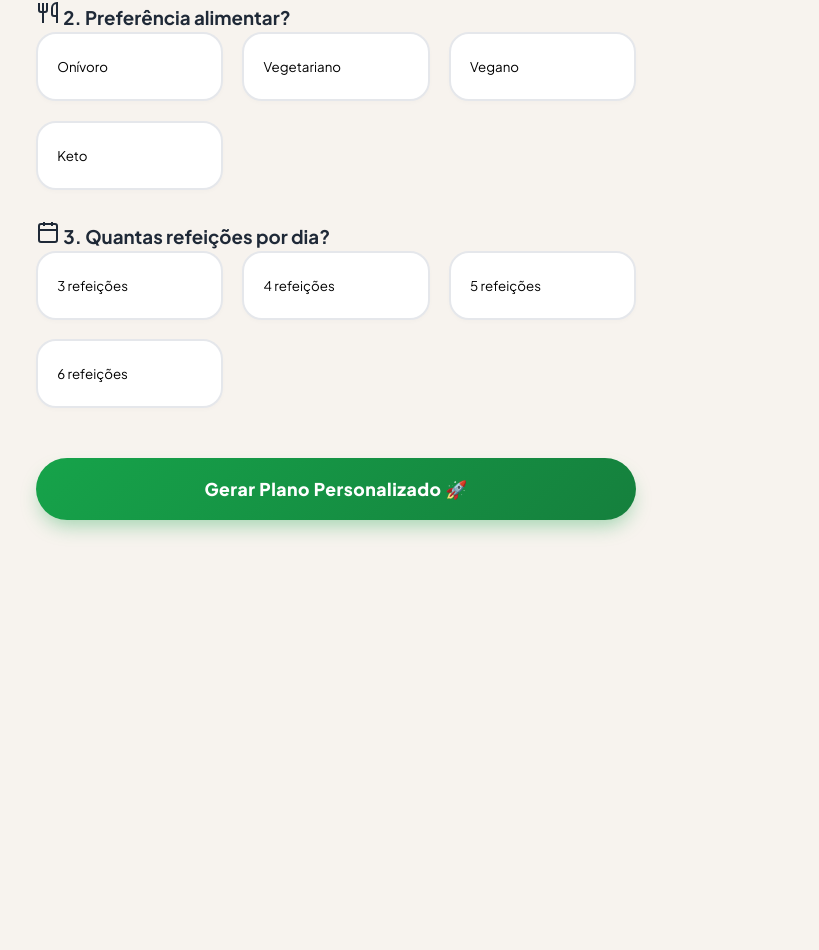
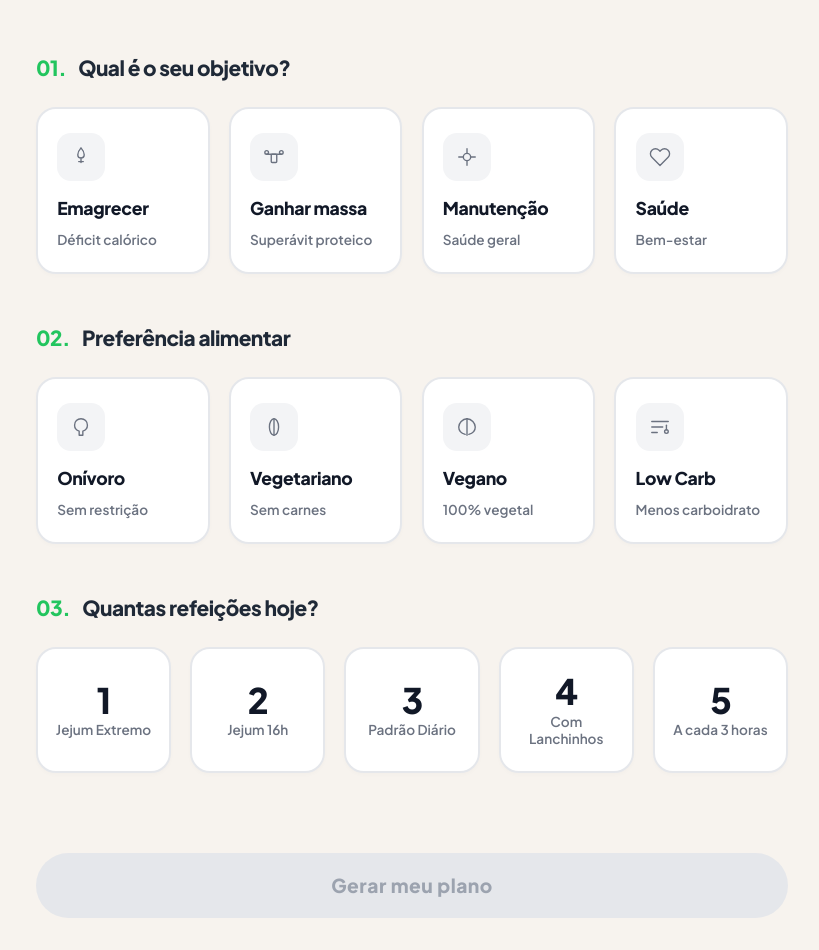
Before and after one commit to elevanceseguros/Nutri, a Next.js app: page / in a window 1280 px wide. Shown: the part 433-1383 px from the top of the page, without its empty margins (228-1047 px from the left). Before the commit the page ends 985 px from the top, so only its background shows below. Built offline with nearby package versions, Linux system fonts and the light colour scheme; a web font is replaced by a local one.

Commit message:
Update page.tsx

```diff
--- a/src/app/page.tsx
+++ b/src/app/page.tsx
@@ -1,30 +1,74 @@
 "use client";
 
 import React, { useState, useEffect } from "react";
-import { supabase } from "../lib/supabase";
+import { supabase } from "../lib/supabase"; // Conexão que criamos
 import styles from "./page.module.css";
 
-// --- ÍCONES ---
-const Target = () => <svg width="24" height="24" viewBox="0 0 24 24" fill="none" stroke="currentColor" strokeWidth="2"><circle cx="12" cy="12" r="10"/><circle cx="12" cy="12" r="6"/><circle cx="12" cy="12" r="2"/></svg>;
-const Utensils = () => <svg width="24" height="24" viewBox="0 0 24 24" fill="none" stroke="currentColor" strokeWidth="2"><path d="M3 2v7c0 1.1.9 2 2 2h4a2 2 0 0 0 2-2V2"/><path d="M7 2v20"/><path d="M21 15V2v0a5 5 0 0 0-5 5v6c0 1.1.9 2 2 2h3Zm0 0v7"/></svg>;
-const Calendar = () => <svg width="24" height="24" viewBox="0 0 24 24" fill="none" stroke="currentColor" strokeWidth="2"><rect width="18" height="18" x="3" y="4" rx="2" ry="2"/><line x1="16" y1="2" x2="16" y2="6"/><line x1="8" y1="2" x2="8" y2="6"/><line x1="3" y1="10" x2="21" y2="10"/></svg>;
+// --- TIPAGENS GLOBAIS ---
+type Objetivo = "emagrecer" | "massa" | "manutencao" | "saude";
+type Dieta = "onivoro" | "vegetariano" | "vegano" | "lowcarb";
+type Screen = "onboarding" | "loading" | "plan";
+type ModalType = "swap" | "new" | null;
+type BillingType = "mensal" | "anual";
+
+interface Ingrediente { item: string; substituto: string; }
+interface Refeicao {
+  nome: string; horario: string; prato: string;
+  descricao: string; ingredientes: Ingrediente[]; preparo: string[];
+  foto_url?: string;
+  calorias: number; proteinas_g: number; carboidratos_g: number; gorduras_g: number;
+}
+interface Plano {
+  titulo: string; subtitulo: string; calorias_totais: number;
+  proteinas_g: number; carboidratos_g: number; gorduras_g: number;
+  dica_do_dia: string; refeicoes: Refeicao[];
+}
+
+// --- ÍCONES ORIGINAIS (MANTIDOS) ---
+function IcoEmagrecer() { return (<svg width="22" height="22" viewBox="0 0 24 24" fill="none" stroke="currentColor" strokeWidth="1.5" strokeLinecap="round" strokeLinejoin="round"><path d="M12 2c0 0-3.5 4-3.5 7.5a3.5 3.5 0 007 0C15.5 6 12 2 12 2z"/><line x1="12" y1="13" x2="12" y2="18"/><line x1="9.5" y1="17" x2="14.5" y2="17"/></svg>); }
+function IcoMassa() { return (<svg width="22" height="22" viewBox="0 0 24 24" fill="none" stroke="currentColor" strokeWidth="1.5" strokeLinecap="round" strokeLinejoin="round"><rect x="9" y="9" width="6" height="9" rx="1"/><line x1="4" y1="9" x2="20" y2="9"/><circle cx="4" cy="7" r="2"/><circle cx="20" cy="7" r="2"/></svg>); }
+function IcoManutencao() { return (<svg width="22" height="22" viewBox="0 0 24 24" fill="none" stroke="currentColor" strokeWidth="1.5" strokeLinecap="round" strokeLinejoin="round"><circle cx="12" cy="12" r="4"/><line x1="12" y1="3" x2="12" y2="8"/><line x1="12" y1="16" x2="12" y2="21"/><line x1="3" y1="12" x2="8" y2="12"/><line x1="16" y1="12" x2="21" y2="12"/></svg>); }
+function IcoSaude() { return (<svg width="22" height="22" viewBox="0 0 24 24" fill="none" stroke="currentColor" strokeWidth="1.5" strokeLinecap="round" strokeLinejoin="round"><path d="M20.84 4.61a5.5 5.5 0 00-7.78 0L12 5.67l-1.06-1.06a5.5 5.5 0 00-7.78 7.78l1.06 1.06L12 21.23l7.78-7.78 1.06-1.06a5.5 5.5 0 000-7.78z"/></svg>); }
+function IcoOnivoro() { return (<svg width="22" height="22" viewBox="0 0 24 24" fill="none" stroke="currentColor" strokeWidth="1.5" strokeLinecap="round" strokeLinejoin="round"><path d="M12 3c-4 0-7 3-7 7 0 3 2 5.5 5 6.5V21h4v-4.5c3-1 5-3.5 5-6.5 0-4-3-7-7-7z"/></svg>); }
+function IcoVegetariano() { return (<svg width="22" height="22" viewBox="0 0 24 24" fill="none" stroke="currentColor" strokeWidth="1.5" strokeLinecap="round" strokeLinejoin="round"><ellipse cx="12" cy="12" rx="5" ry="9"/><line x1="12" y1="3" x2="12" y2="21"/></svg>); }
+function IcoVegano() { return (<svg width="22" height="22" viewBox="0 0 24 24" fill="none" stroke="currentColor" strokeWidth="1.5" strokeLinecap="round" strokeLinejoin="round"><path d="M12 3C7 3 3 8 3 12c0 4 3 7 7 8"/><path d="M12 3c5 0 9 5 9 9 0 4-3 7-7 8"/><line x1="12" y1="3" x2="12" y2="21"/></svg>); }
+function IcoLowCarb() { return (<svg width="22" height="22" viewBox="0 0 24 24" fill="none" stroke="currentColor" strokeWidth="1.5" strokeLinecap="round" strokeLinejoin="round"><line x1="3" y1="6" x2="21" y2="6"/><line x1="3" y1="12" x2="15" y2="12"/><line x1="3" y1="18" x2="9" y2="18"/><circle cx="19" cy="17" r="2"/><line x1="19" y1="15" x2="19" y2="10"/></svg>); }
+
+// --- DADOS FIXOS ---
+const OBJETIVO_LABELS: Record<Objetivo, string> = { emagrecer: "Emagrecimento", massa: "Ganho de Massa", manutencao: "Manutenção", saude: "Saúde Geral" };
+const DIETA_LABELS: Record<Dieta, string> = { onivoro: "Onívoro", vegetariano: "Vegetariano", vegano: "Vegano", lowcarb: "Low Carb" };
+const OBJETIVOS = [
+  { v: "emagrecer" as Objetivo, ic: IcoEmagrecer, lb: "Emagrecer", sub: "Déficit calórico" },
+  { v: "massa" as Objetivo, ic: IcoMassa, lb: "Ganhar massa", sub: "Superávit proteico" },
+  { v: "manutencao" as Objetivo, ic: IcoManutencao, lb: "Manutenção", sub: "Saúde geral" },
+  { v: "saude" as Objetivo, ic: IcoSaude, lb: "Saúde", sub: "Bem-estar" },
+];
+const DIETAS = [
+  { v: "onivoro" as Dieta, ic: IcoOnivoro, lb: "Onívoro", sub: "Sem restrição" },
+  { v: "vegetariano" as Dieta, ic: IcoVegetariano, lb: "Vegetariano", sub: "Sem carnes" },
+  { v: "vegano" as Dieta, ic: IcoVegano, lb: "Vegano", sub: "100% vegetal" },
+  { v: "lowcarb" as Dieta, ic: IcoLowCarb, lb: "Low Carb", sub: "Menos carboidrato" },
+];
+const MEAL_OPTIONS = [ { v: 1, sub: "Jejum Extremo" }, { v: 2, sub: "Jejum 16h" }, { v: 3, sub: "Padrão Diário" }, { v: 4, sub: "Com Lanchinhos" }, { v: 5, sub: "A cada 3 horas" } ];
+const MACRO_ITEMS: { key: keyof Plano; label: string }[] = [ { key: "calorias_totais", label: "kcal" }, { key: "proteinas_g", label: "proteína" }, { key: "carboidratos_g", label: "carbs" }, { key: "gorduras_g", label: "gorduras" } ];
 
 export default function Home() {
+  // LÓGICA DE LOGIN INTEGRADA
   const [user, setUser] = useState<any>(null);
   const [isPro, setIsPro] = useState(false);
 
-  // Estados do Fluxo de Passos
-  const [step, setStep] = useState(1);
-  const [objective, setObjective] = useState("");
-  const [dietType, setDietType] = useState("");
-  const [mealsCount, setMealsCount] = useState("");
-
-  const [isGenerating, setIsGenerating] = useState(false);
-  const [screen, setScreen] = useState("setup"); // setup ou plan
-  const [showPaywall, setShowPaywall] = useState(false);
+  const [objetivo, setObjetivo] = useState<Objetivo | null>(null);
+  const [dieta, setDieta] = useState<Dieta | null>(null);
+  const [refeicoes, setRefeicoes] = useState<number | null>(null);
+  const [screen, setScreen] = useState<Screen>("onboarding");
+  const [plano, setPlano] = useState<Plano | null>(null);
+  const [erro, setErro] = useState<string | null>(null);
+  const [openMeal, setOpenMeal] = useState<number>(0);
+  const [modalType, setModalType] = useState<ModalType>(null);
+  const [billing, setBilling] = useState<BillingType>("anual");
 
   useEffect(() => {
-    const checkUser = async () => {
+    const checkAuth = async () => {
       const { data: { session } } = await supabase.auth.getSession();
       if (session?.user) {
         setUser(session.user);
@@ -32,131 +76,189 @@ export default function Home() {
         if (perfil?.plano === "pro") setIsPro(true);
       }
     };
-    checkUser();
+    checkAuth();
   }, []);
 
-  const handleFinalGenerate = () => {
-    setIsGenerating(true);
-    setTimeout(() => {
-      setIsGenerating(false);
+  const canGenerate = objetivo && dieta && refeicoes;
+  const currentPrice = billing === "mensal" ? "19" : "9";
+  const currentCents = billing === "mensal" ? ",97" : ",99";
+  const currentLink = billing === "mensal" ? "https://pay.cakto.com.br/3763j6f_853173" : "https://pay.cakto.com.br/bv6bu58";
+
+  async function gerarPlano() {
+    if (!objetivo || !dieta || !refeicoes) return;
+    setErro(null);
+    setScreen("loading");
+    try {
+      const res = await fetch("/api/plano", {
+        method: "POST",
+        headers: { "Content-Type": "application/json" },
+        body: JSON.stringify({ objetivo, dieta, refeicoes }),
+      });
+      if (!res.ok) throw new Error("Erro");
+      const data: Plano = await res.json();
+      setPlano(data);
+      setOpenMeal(0);
       setScreen("plan");
-    }, 2500);
-  };
+    } catch (err) {
+      setErro("Não consegui gerar o plano. Tente novamente.");
+      setScreen("onboarding");
+    }
+  }
 
   return (
-    <div className={styles.container}>
-      {/* HEADER COM BOTÃO DE ENTRAR ELEGANTE */}
+    <>
       <header className={styles.header}>
         <div className={styles.logo}>Nutry<span className={styles.logoAccent}>.life</span></div>
-        <div className={styles.headerRight}>
+        <div style={{ display: 'flex', gap: '12px', alignItems: 'center' }}>
           {user ? (
-            <div className={styles.userStatus}>
-              <span className={styles.tag} style={{ background: isPro ? '#22c55e' : '#f3f4f6', color: isPro ? '#fff' : '#666' }}>
-                {isPro ? "🚀 PRO" : "FREE"}
-              </span>
-              <button onClick={() => supabase.auth.signOut().then(() => window.location.reload())} className={styles.swapBtn}>Sair</button>
-            </div>
+            <>
+              <span className={styles.tag} style={{background: isPro ? '#22c55e' : '#eee', color: isPro ? '#fff' : '#666', fontSize: '0.7rem'}}>{isPro ? "PRO" : "FREE"}</span>
+              <button onClick={() => supabase.auth.signOut().then(() => window.location.reload())} className={styles.swapBtn} style={{fontSize: '0.75rem'}}>Sair</button>
+            </>
           ) : (
-            <a href="/login" className={styles.btnPrimary} style={{ padding: '8px 20px', fontSize: '0.85rem', textDecoration: 'none', borderRadius: '8px' }}>Entrar</a>
+            <a href="/login" className={styles.tag} style={{textDecoration: 'none', cursor: 'pointer', background: '#22c55e', color: '#fff'}}>Entrar</a>
           )}
+          <div className={styles.badge}>Beta</div>
         </div>
       </header>
 
       <main className={styles.main}>
-        {screen === "setup" ? (
-          <div className="fade-up" style={{ width: '100%', maxWidth: '600px', textAlign: 'center' }}>
-            <h1 className={styles.heroTitle}>Monte sua dieta <span className={styles.logoAccent}>inteligente</span></h1>
+        {screen === "onboarding" && (
+          <div className="fade-up">
+            <div className={styles.heroEyebrow}>
+              <div className={styles.heroLine} /><span className={styles.heroEyebrowText}>Inteligência Artificial Nutricional</span>
+            </div>
+            <h1 className={styles.heroTitle}>A sua <em className={styles.heroEm}>dieta perfeita</em><br />feita em segundos.</h1>
+            <p className={styles.heroSub}>Chega de dúvidas sobre o que comer. Selecione suas preferências abaixo e nossa IA criará um cardápio completo, focado no seu objetivo.</p>
 
-            {/* STEP 1: OBJETIVO */}
-            <div style={{ marginTop: '40px', textAlign: 'left' }}>
-              <h3 className={styles.stepTitle}><Target /> 1. Qual seu objetivo?</h3>
+            <div className={styles.qBlock}>
+              <div className={styles.qLabelRow}><span className={styles.qNum}>01.</span><span className={styles.qLabel}>Qual é o seu objetivo?</span></div>
               <div className={styles.qGrid}>
-                {["Emagrecer", "Ganhar Massa", "Saúde"].map((opt) => (
-                  <button key={opt} className={objective === opt ? styles.qBtnActive : styles.qBtn} onClick={() => setObjective(opt)}>{opt}</button>
+                {OBJETIVOS.map(({ v, ic: Ic, lb, sub }) => (
+                  <button key={v} className={`${styles.qBtn} ${objetivo === v ? styles.qBtnActive : ""}`} onClick={() => setObjetivo(v)}>
+                    <span className={styles.qBtnIcon}><Ic /></span><span className={styles.qBtnLabel}>{lb}</span><span className={styles.qBtnSub}>{sub}</span>
+                  </button>
                 ))}
               </div>
             </div>
 
-            {/* STEP 2: TIPO DE DIETA */}
-            <div style={{ marginTop: '30px', textAlign: 'left' }}>
-              <h3 className={styles.stepTitle}><Utensils /> 2. Preferência alimentar?</h3>
+            <div className={styles.qBlock}>
+              <div className={styles.qLabelRow}><span className={styles.qNum}>02.</span><span className={styles.qLabel}>Preferência alimentar</span></div>
               <div className={styles.qGrid}>
-                {["Onívoro", "Vegetariano", "Vegano", "Keto"].map((opt) => (
-                  <button key={opt} className={dietType === opt ? styles.qBtnActive : styles.qBtn} onClick={() => setDietType(opt)}>{opt}</button>
+                {DIETAS.map(({ v, ic: Ic, lb, sub }) => (
+                  <button key={v} className={`${styles.qBtn} ${dieta === v ? styles.qBtnActive : ""}`} onClick={() => setDieta(v)}>
+                    <span className={styles.qBtnIcon}><Ic /></span><span className={styles.qBtnLabel}>{lb}</span><span className={styles.qBtnSub}>{sub}</span>
+                  </button>
                 ))}
               </div>
             </div>
 
-            {/* STEP 3: REFEIÇÕES */}
-            <div style={{ marginTop: '30px', textAlign: 'left' }}>
-              <h3 className={styles.stepTitle}><Calendar /> 3. Quantas refeições por dia?</h3>
-              <div className={styles.qGrid}>
-                {["3 refeições", "4 refeições", "5 refeições", "6 refeições"].map((opt) => (
-                  <button key={opt} className={mealsCount === opt ? styles.qBtnActive : styles.qBtn} onClick={() => setMealsCount(opt)}>{opt}</button>
+            <div className={styles.qBlock}>
+              <div className={styles.qLabelRow}><span className={styles.qNum}>03.</span><span className={styles.qLabel}>Quantas refeições hoje?</span></div>
+              <div className={styles.mealsGrid}>
+                {MEAL_OPTIONS.map(({ v, sub }) => (
+                  <button key={v} className={`${styles.mealBtn} ${refeicoes === v ? styles.qBtnActive : ""}`} onClick={() => setRefeicoes(v)}>
+                    <span className={styles.mealNum}>{v}</span><span className={styles.mealSub}>{sub}</span>
+                  </button>
                 ))}
               </div>
             </div>
+            {erro && <div className={styles.errMsg}>{erro}</div>}
+            <button className={`${styles.btnPrimary} ${!canGenerate ? styles.btnDisabled : ""}`} disabled={!canGenerate} onClick={gerarPlano}>Gerar meu plano</button>
+          </div>
+        )}
 
-            {/* BOTÃO GERAR PLANO (Só ativa se tudo estiver selecionado) */}
-            <button
-              className={styles.btnPrimary}
-              style={{ marginTop: '50px', width: '100%', padding: '20px', fontSize: '1.1rem' }}
-              disabled={!objective || !dietType || !mealsCount}
-              onClick={handleFinalGenerate}
-            >
-              Gerar Plano Personalizado 🚀
-            </button>
+        {screen === "loading" && (
+          <div className={styles.loadWrap}>
+            <div className={styles.spinnerWrap}><div className={styles.spinner} /></div>
+            <div className={styles.loadTitle}>Montando seu plano...</div>
+            <div className={styles.loadSub}>Buscando receitas e fotos dos pratos</div>
           </div>
-        ) : (
-          /* TELA DO PLANO GERADO */
-          <div className="fade-up" style={{ width: '100%', maxWidth: '800px' }}>
-            <button onClick={() => setScreen("setup")} className={styles.swapBtn} style={{ marginBottom: '20px' }}>← Refazer Configuração</button>
-            <div className={styles.dietCard}>
-              <h2>Seu Plano: {objective} ({dietType})</h2>
-              <p style={{ color: '#666', marginBottom: '20px' }}>{mealsCount} focadas no seu resultado.</p>
+        )}
 
-              <div className={styles.mealRow}>
-                <div><span className={styles.mealTime}>08:00</span><h3>Café da Manhã</h3><p>Omelete fit com {dietType === 'Vegano' ? 'Tofu' : 'Ovos'}</p></div>
-                <button className={styles.swapBtn} onClick={() => !isPro && setShowPaywall(true)}>Substituir</button>
+        {screen === "plan" && plano && (
+          <div className="fade-up">
+            <div className={styles.planHeader}>
+              <div className={styles.metaRow}>
+                <span className={styles.tag}>{objetivo ? OBJETIVO_LABELS[objetivo] : ""}</span>
+                <span className={styles.tag}>{dieta ? DIETA_LABELS[dieta] : ""}</span>
+                <span className={`${styles.tag} ${styles.tagWarm}`}>{refeicoes} {refeicoes === 1 ? "refeição" : "refeições"}</span>
               </div>
-              <div className={styles.mealRow}>
-                <div><span className={styles.mealTime}>12:00</span><h3>Almoço</h3><p>Proteína grelhada com legumes e arroz</p></div>
-                <button className={styles.swapBtn} onClick={() => !isPro && setShowPaywall(true)}>Substituir</button>
+              <h2 className={styles.planTitle}>{plano.titulo}</h2>
+              <p className={styles.planSub}>{plano.subtitulo}</p>
+            </div>
+            <div className={styles.macrosCard}>
+              {MACRO_ITEMS.map(({ key, label }) => (
+                <div key={label} className={styles.macroItem}><span className={styles.macroVal}>{plano[key] as number}{key !== "calorias_totais" ? "g" : ""}</span><span className={styles.macroLbl}>{label}</span></div>
+              ))}
+            </div>
+
+            <div className={styles.tipCard}>
+              <div className={styles.tipIcon}><svg width="18" height="18" viewBox="0 0 24 24" fill="none" stroke="currentColor" strokeWidth="1.5"><circle cx="12" cy="12" r="10"/><line x1="12" y1="8" x2="12" y2="12"/><line x1="12" y1="16" x2="12.01" y2="16"/></svg></div>
+              <div><div className={styles.tipTitle}>Dica do dia</div><p className={styles.tipText}>{plano.dica_do_dia}</p></div>
+            </div>
+
+            {plano.refeicoes.map((r, i) => (
+              <div key={i} className={styles.mealCard}>
+                <div className={styles.mealHead} onClick={() => setOpenMeal(openMeal === i ? -1 : i)}>
+                  <div className={styles.mealIconWrap}><svg width="18" height="18" viewBox="0 0 24 24" fill="none" stroke="currentColor" strokeWidth="1.5"><path d="M3 11l19-9-9 19-2-8-8-2z"/></svg></div>
+                  <div className={styles.mealInfo}><div className={styles.mealName}>{r.nome}</div><div className={styles.mealTime}>{r.horario} - {r.prato}</div></div>
+                  <div className={styles.mealKcal}>{r.calorias}<span className={styles.kcalUnit}> kcal</span></div>
+                  <div className={`${styles.chevron} ${openMeal === i ? styles.chevronOpen : ""}`}>v</div>
+                </div>
+                {openMeal === i && (
+                  <div className={styles.mealBody}>
+                    <img src={r.foto_url || ""} alt={r.prato} className={styles.dishPhoto} />
+                    <div className={styles.mealBodyContent}>
+                      <div className={styles.dishTitle}>{r.prato}</div><p className={styles.dishDesc}>{r.descricao}</p>
+                      <div className={styles.sectionLabel}>Ingredientes</div>
+                      <ul className={styles.ingList}>
+                        {r.ingredientes.map((ing, j) => (
+                          <li key={j} className={styles.ingItem}>
+                            <div className={styles.ingLeft}><span className={styles.dot} /><span>{ing.item}</span></div>
+                            <button className={styles.swapBtn} onClick={() => isPro ? alert("Substituindo...") : setModalType("swap")}>substituir</button>
+                          </li>
+                        ))}
+                      </ul>
+                      <div className={styles.sectionLabel}>Modo de preparo</div>
+                      <div className={styles.prepSteps}>{(r.preparo || []).map((passo, k) => (<div key={k} className={styles.prepStep}><div className={styles.stepNum}>{k + 1}</div><span>{passo}</span></div>))}</div>
+                    </div>
+                  </div>
+                )}
               </div>
-            </div>
+            ))}
 
             {!isPro && (
               <div className={styles.premiumBanner}>
-                <h3>🚀 Nutry.life PRO</h3>
-                <p>Libere o plano completo e substituições ilimitadas.</p>
-                <button className={styles.btnPrimary}>Assinar Agora</button>
+                <div className={styles.premiumHeader}><h3>Alcance seus objetivos mais rápido 🚀</h3><p>Desbloqueie o potencial completo do seu corpo com o Nutry.life Pro.</p></div>
+                <ul className={styles.premiumFeatures}>
+                  <li><svg width="24" height="24" viewBox="0 0 24 24" fill="none" stroke="currentColor" strokeWidth="2"><path d="M20 6L9 17l-5-5"/></svg><span>Geração de planos <strong>ilimitados</strong></span></li>
+                  <li><svg width="24" height="24" viewBox="0 0 24 24" fill="none" stroke="currentColor" strokeWidth="2"><path d="M20 6L9 17l-5-5"/></svg><span><strong>Substituição inteligente</strong></span></li>
+                </ul>
+                <div className={styles.billingToggle}>
+                  <button className={`${styles.toggleBtn} ${billing === "mensal" ? styles.toggleBtnActive : ""}`} onClick={() => setBilling("mensal")}>Mensal</button>
+                  <button className={`${styles.toggleBtn} ${billing === "anual" ? styles.toggleBtnActive : ""}`} onClick={() => setBilling("anual")}>Anual <span className={styles.badgeDiscount}>-50%</span></button>
+                </div>
+                <div className={styles.premiumPrice}><span className={styles.priceCurrency}>R$</span><span className={styles.priceValue}>{currentPrice}</span><span className={styles.priceCents}>{currentCents}</span><span className={styles.pricePeriod}>/mês</span></div>
+                <a href={currentLink} target="_blank" rel="noopener noreferrer" className={styles.premiumBtn}>Assinar Nutry.life Pro Agora</a>
               </div>
             )}
+            <div className={styles.actionRow}><button className={styles.btnPrimary} onClick={() => isPro ? setScreen("onboarding") : setModalType("new")}>Gerar Novo Plano</button></div>
+          </div>
+        )}
+
+        {modalType && (
+          <div className={styles.modalOverlay} onClick={() => setModalType(null)}>
+            <div className={styles.modalContent} onClick={e => e.stopPropagation()}>
+              <button className={styles.modalClose} onClick={() => setModalType(null)}>✕</button>
+              <div className={styles.modalIcon}>{modalType === "swap" ? "✨" : "🔒"}</div>
+              <h3 className={styles.modalTitle}>Recurso Premium</h3>
+              <p className={styles.modalText}>Este recurso é exclusivo para assinantes <strong>PRO</strong>.</p>
+              <a href={currentLink} target="_blank" rel="noopener noreferrer" className={styles.premiumBtn}>Desbloquear Agora</a>
+            </div>
           </div>
         )}
       </main>
-
-      {/* LOADING OVERLAY */}
-      {isGenerating && (
-        <div className={styles.modalOverlay}>
-          <div className={styles.modalContent}>
-            <div className={styles.spinner}></div>
-            <p>Criando sua dieta {dietType}...</p>
-          </div>
-        </div>
-      )}
-
-      {/* PAYWALL MODAL */}
-      {showPaywall && (
-        <div className={styles.modalOverlay} onClick={() => setShowPaywall(false)}>
-          <div className={styles.modalContent} onClick={e => e.stopPropagation()}>
-            <div style={{ fontSize: '2.5rem' }}>🔒</div>
-            <h2>Recurso PRO</h2>
-            <p>Assine para personalizar cada ingrediente do seu plano.</p>
-            <button className={styles.btnPrimary} style={{ marginTop: '15px' }}>Ver Planos</button>
-          </div>
-        </div>
-      )}
-    </div>
+    </>
   );
 }
```
